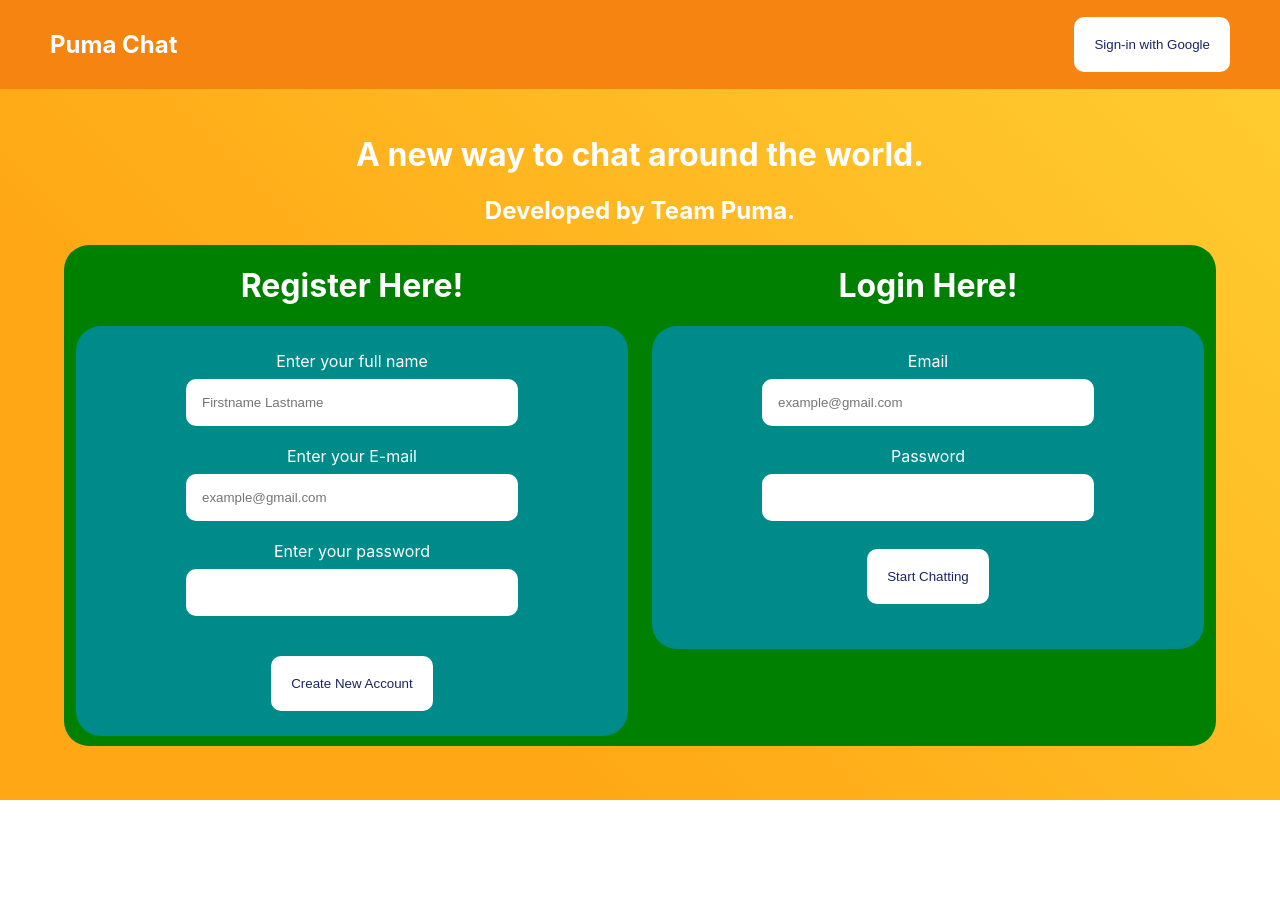
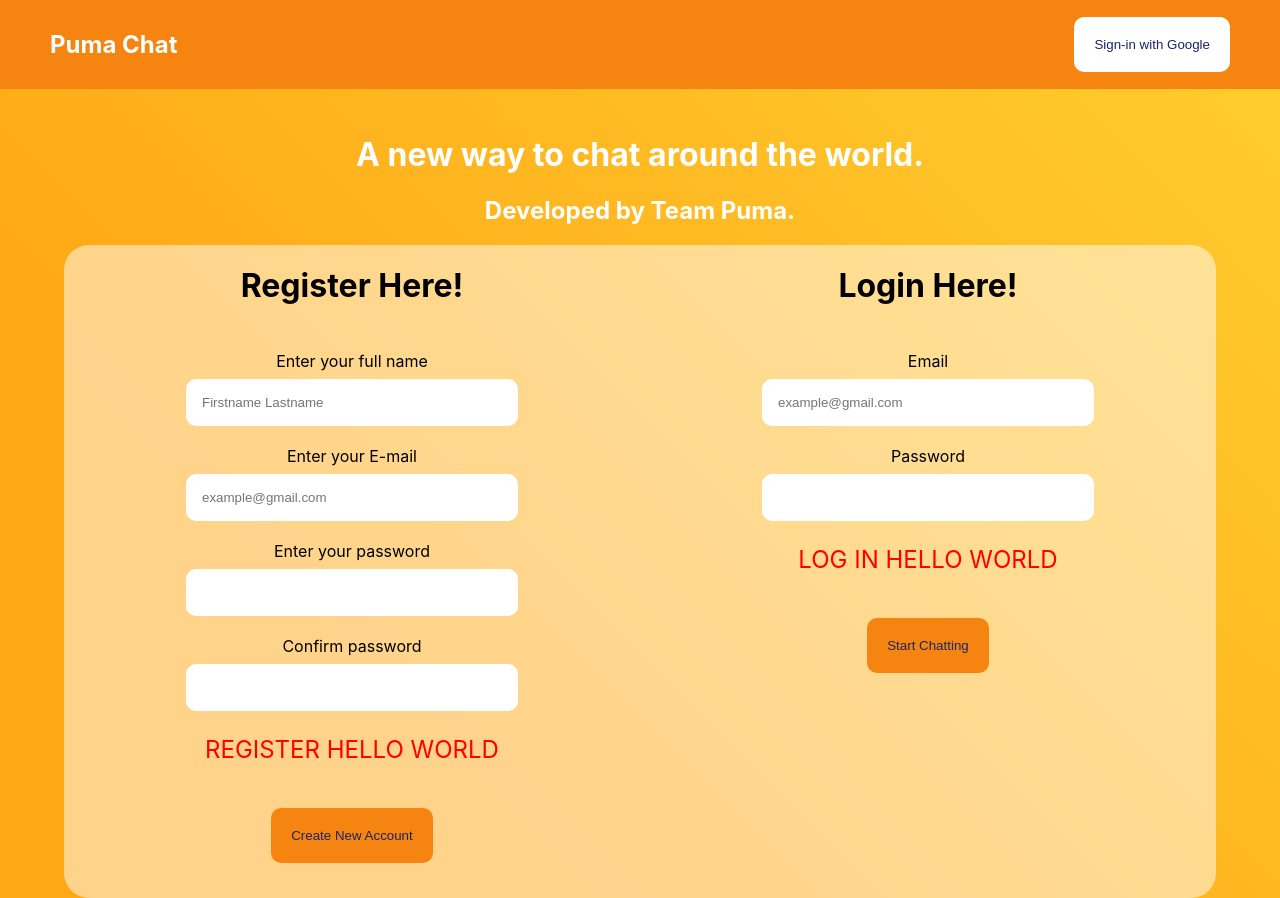
Before and after one commit to GDSC-Team-Puma/PumaChat, a React (Create React App) app in the folder puma-chat/: page / in a window 1280 px wide. Before the commit the page ends 800 px from the top, so only its background shows below. Built offline with nearby package versions, Linux system fonts and the light colour scheme; no server answers.

Commit message:
Added security to registration/login

```diff
--- a/puma-chat/src/App.css
+++ b/puma-chat/src/App.css
@@ -25,9 +25,10 @@
 
 .registration-login-forms {
   display: flex;
+  color: black;
   width: 90%;
   justify-content: space-around;
-  background: green;
+  background: rgba(255, 255, 255, 0.5);
   border-radius: 25px;
 }
 
@@ -40,7 +41,6 @@
   display: flex;
   padding: 25px;
   justify-content: center;
-  background: darkcyan;
   border-radius: 25px;
   margin-bottom: 10px;
 }
@@ -54,8 +54,15 @@
   width: 300px;
 }
 
+.bottom-line {
+  font-size: 1.5rem;
+  color: red;
+  text-align: center;
+}
+
 .homepage-form-submit-button {
   margin-top: 20px;
+  background-color: #f58410;
 }
 
 .homepage-form-submit-button:hover {
--- a/puma-chat/src/components/LoginForm.js
+++ b/puma-chat/src/components/LoginForm.js
@@ -1,28 +1,40 @@
 import React, { useState } from "react";
-import { loginUser } from "../firebase";
+import {collection, where, query, getDocs} from "firebase/firestore";
+import { loginUser, db} from "../firebase";
 
 const LoginForm = () => {
     const [loginUserEmail, setLoginUserEmail] = useState("");
     const [loginUserPassword, setLoginUserPassword] = useState("");
+    const [bottomLineText, setBottomLineText] = useState("LOG IN HELLO WORLD");
 
-    /*const loginUser = (event) => {
+    const handleSubmission = async (event) => {
         event.preventDefault();
         if (loginUserEmail.trim() === "") {
-            alert("Your email can't be empty!");
+            setBottomLineText("Your login email can't be empty!");
             return;
         }
-        else if (loginUserPassword.trim() === "") {
-            alert("Your password can't be empty!");
+        else if (loginUserPassword.trim() === ""){
+            setBottomLineText("Your login password can't be empty!");
             return;
         }
 
-        console.log(`The logged in user's email is ${loginUserEmail}`);
-        console.log(`The logged in user's password is ${loginUserPassword}`);
-    }*/
-
-    const handleSubmission = (event) => {
-        event.preventDefault();
-        loginUser(loginUserEmail, loginUserPassword);
+        //Check to make sure the email and password exist in the Cloud Firestore "users" database.
+        try {
+            const usersDatabase = collection(db, "users");
+            const result = await getDocs(query(usersDatabase, where ("email", "==", loginUserEmail)));
+            if (result.empty){
+                setBottomLineText("Account with this email not found!");
+                return;
+            }
+            const loginUserDoc = result.docs[0];
+            if (loginUserDoc.data().password !== loginUserPassword){
+                setBottomLineText("Password doesn't match the account!");
+                return;
+            }
+            loginUser(loginUserEmail, loginUserPassword);
+        } catch(err) {
+            alert(err.message);
+        }
     };
 
     return (
@@ -56,10 +68,11 @@ const LoginForm = () => {
                             value={loginUserPassword}
                             onChange={(e) => setLoginUserPassword(e.target.value)}
                         />
-                        <button className="homepage-form-submit-button" type="submit">
-                            Start Chatting
-                        </button>
                     </div>
+                    <p className="bottom-line">{bottomLineText}</p>
+                    <button className="homepage-form-submit-button" type="submit">
+                        Start Chatting
+                    </button>
                 </form>
             </div>
         </div>
--- a/puma-chat/src/components/RegistrationForm.js
+++ b/puma-chat/src/components/RegistrationForm.js
@@ -5,10 +5,33 @@ const RegistrationForm = () => {
     const [newUserFullName, setNewUserFullName] = useState("");
     const [newUserEmail, setNewUserEmail] = useState("");
     const [newUserPassword, setNewUserPassword] = useState("");
+    const [newUserConfirmPassword, setNewUserConfirmPassword] = useState("");
+    const [bottomLineText, setBottomLineText] = useState("REGISTER HELLO WORLD");
 
     const handleSubmission = (event) => {
         event.preventDefault();
+        if (newUserFullName.trim() === "") {
+            setBottomLineText("Your full name can't be empty!");
+            return;
+        }
+        else if (newUserEmail.trim() === ""){
+            setBottomLineText("Your email can't be empty!");
+            return;
+        }
+        else if (newUserPassword.trim() === ""){
+            setBottomLineText("Your password can't be empty!");
+            return;
+        }
+        else if (newUserPassword !== newUserConfirmPassword){
+            setBottomLineText("Your passwords must match!");
+            return;
+        }
         createNewUserAccount(newUserFullName, newUserEmail, newUserPassword);
+        setNewUserFullName("");
+        setNewUserEmail("");
+        setNewUserPassword("");
+        setNewUserConfirmPassword("");
+        setBottomLineText("Great! Now you can log in!");
     };
 
     return (
@@ -57,6 +80,20 @@ const RegistrationForm = () => {
                             onChange={(e) => setNewUserPassword(e.target.value)}
                         />
                     </div>
+                    <div className="homepage-form-unit">
+                        <label htmlFor="register-form-confirm-password-field">
+                            Confirm password
+                        </label>
+                        <input
+                            id="register-form-confirm-password-field"
+                            className="homepage-field"
+                            name="registrationConfirmPasswordInput"
+                            type="password"
+                            value={newUserConfirmPassword}
+                            onChange={(e) => setNewUserConfirmPassword(e.target.value)}
+                        />
+                    </div>
+                    <p className="bottom-line">{bottomLineText}</p>
                     <button className="homepage-form-submit-button" type="submit">
                         Create New Account
                     </button>
--- a/puma-chat/src/firebase.js
+++ b/puma-chat/src/firebase.js
@@ -1,4 +1,4 @@
-import { getFirestore, collection, addDoc, where, query, getDocs, doc, getDoc} from "firebase/firestore";
+import { getFirestore, collection, addDoc, where, query, getDocs} from "firebase/firestore";
 import firebase from "firebase/compat/app";
 import "firebase/compat/auth";
 
@@ -69,6 +69,7 @@ export const createNewUserAccount = async (newUserFullName, newUserEmail, newUse
         console.log("New user signed in via creating an account via registration form");
         console.log(`The new user's name is ${newUserFullName}`);
         console.log(`The new user's email is ${newUserEmail}`);
+        //by default, createUserWithEmailAndPassword signs the user in, so log out by default.
         auth.signOut();
     } catch (err) {
         alert(err.message);
```
